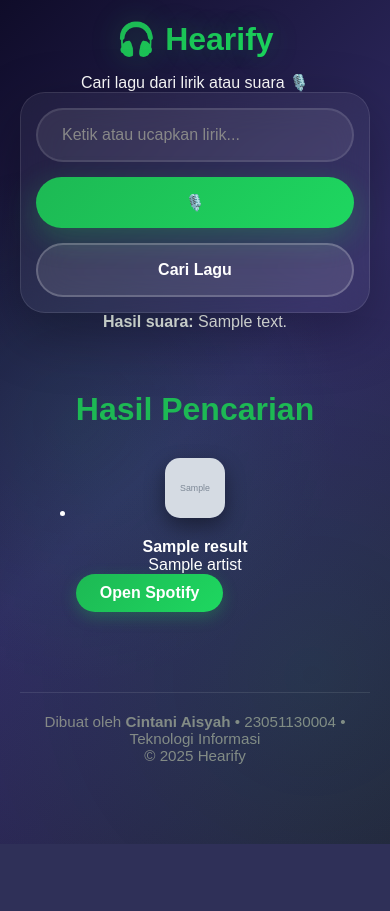
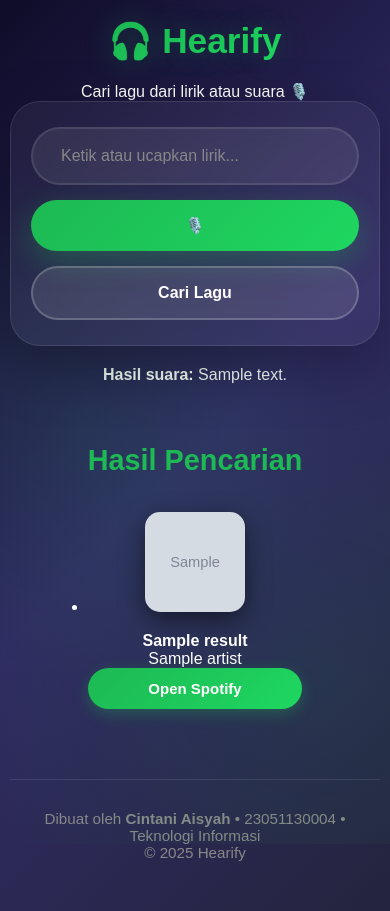
Before and after one commit to cintaniaisyah19/hearify, a Flask app: template templates/index.html in a window 390 px wide. Before the commit the page ends 844 px from the top, so only its background shows below. Run offline with Flask 3, Linux system fonts and the light colour scheme; the template is opened without the code that fills it: most values are stand-ins (such as "Sample title", 1, 10 or a date in 2020); grey boxes marked "Sample" are stand-in pictures.

Commit message:
Update style.css

```diff
--- a/static/style.css
+++ b/static/style.css
@@ -12,7 +12,7 @@
   display: flex;
   flex-direction: column;
   align-items: center;
-  padding: 20px;
+  padding: 40px 20px;
   position: relative;
   overflow-x: hidden;
 }
@@ -35,13 +35,13 @@
   z-index: 1;
   width: 100%;
   max-width: 1200px;
-  padding: 40px 20px;
+  padding: 0 20px;
 }
 
 /* ---------- HEADER ---------- */
 .header {
   text-align: center;
-  margin-bottom: 50px;
+  margin-bottom: 60px;
   animation: fadeInDown 0.8s ease;
 }
 
@@ -63,7 +63,7 @@
   -webkit-background-clip: text;
   -webkit-text-fill-color: transparent;
   background-clip: text;
-  margin-bottom: 15px;
+  margin-bottom: 20px;
   display: flex;
   align-items: center;
   justify-content: center;
@@ -75,21 +75,23 @@
   font-size: 1.3rem;
   color: #b3b3b3;
   font-weight: 300;
+  line-height: 1.6;
 }
 
 /* ---------- FORM ---------- */
 form {
   display: flex;
-  gap: 15px;
+  gap: 20px;
   justify-content: center;
   flex-wrap: wrap;
   background: rgba(255, 255, 255, 0.05);
-  padding: 30px;
-  border-radius: 25px;
+  padding: 40px;
+  border-radius: 30px;
   backdrop-filter: blur(20px);
   border: 1px solid rgba(255, 255, 255, 0.1);
   box-shadow: 0 20px 60px rgba(0, 0, 0, 0.3);
   animation: fadeInUp 0.8s ease 0.2s both;
+  margin-bottom: 20px;
 }
 
 @keyframes fadeInUp {
@@ -105,8 +107,8 @@
 
 input[type="text"] {
   flex: 1;
-  min-width: 280px;
-  padding: 16px 24px;
+  min-width: 300px;
+  padding: 18px 28px;
   border-radius: 50px;
   border: 2px solid rgba(255, 255, 255, 0.1);
   background: rgba(255, 255, 255, 0.08);
@@ -129,7 +131,7 @@
 }
 
 button {
-  padding: 16px 32px;
+  padding: 18px 36px;
   border-radius: 50px;
   border: none;
   cursor: pointer;
@@ -189,7 +191,7 @@
 
 /* ---------- RESULTS ---------- */
 .results {
-  margin-top: 60px;
+  margin-top: 80px;
   animation: fadeIn 0.8s ease 0.4s both;
 }
 
@@ -204,26 +206,27 @@
 
 .results h2 {
   text-align: center;
-  margin-bottom: 30px;
-  font-size: 2rem;
+  margin-bottom: 50px;
+  font-size: 2.2rem;
   color: #1db954;
+  font-weight: 600;
 }
 
 .no-results {
   text-align: center;
   color: #888;
   font-size: 1.1rem;
-  padding: 40px;
+  padding: 60px 20px;
 }
 
 .song-item {
   background: rgba(255, 255, 255, 0.05);
-  padding: 30px;
-  border-radius: 20px;
-  margin: 25px 0;
+  padding: 35px;
+  border-radius: 25px;
+  margin: 30px 0;
   display: flex;
   align-items: center;
-  gap: 30px;
+  gap: 35px;
   border: 1px solid rgba(255, 255, 255, 0.1);
   backdrop-filter: blur(10px);
   transition: all 0.3s ease;
@@ -251,16 +254,17 @@
 .song-info {
   display: flex;
   align-items: center;
-  gap: 20px;
+  gap: 30px;
   flex: 1;
 }
 
 .song-info img {
-  width: 80px;
-  height: 80px;
+  width: 110px;
+  height: 110px;
   border-radius: 15px;
-  box-shadow: 0 8px 20px rgba(0, 0, 0, 0.4);
+  box-shadow: 0 8px 25px rgba(0, 0, 0, 0.5);
   transition: transform 0.3s ease;
+  flex-shrink: 0;
 }
 
 .song-item:hover .song-info img {
@@ -269,45 +273,53 @@
 
 .song-details {
   flex: 1;
+  min-width: 0;
 }
 
 .song-details h3 {
-  font-size: 1.3rem;
-  margin-bottom: 5px;
+  font-size: 1.5rem;
+  margin-bottom: 10px;
   color: #fff;
+  font-weight: 600;
+  line-height: 1.3;
 }
 
 .song-details p {
   color: #b3b3b3;
-  font-size: 0.95rem;
+  font-size: 1.05rem;
+  line-height: 1.6;
 }
 
 .song-actions {
   display: flex;
   align-items: center;
-  gap: 15px;
+  gap: 20px;
   flex-wrap: wrap;
 }
 
 audio {
-  height: 40px;
-  border-radius: 20px;
+  height: 45px;
+  border-radius: 25px;
+  min-width: 250px;
 }
 
 audio::-webkit-media-controls-panel {
   background: rgba(255, 255, 255, 0.1);
+  border-radius: 25px;
 }
 
 .spotify-btn {
-  padding: 10px 24px;
+  padding: 12px 28px;
   background: linear-gradient(135deg, #1db954, #1ed760);
   color: white;
   text-decoration: none;
-  border-radius: 25px;
+  border-radius: 30px;
   font-weight: 600;
+  font-size: 15px;
   transition: all 0.3s ease;
   display: inline-block;
   box-shadow: 0 5px 15px rgba(29, 185, 84, 0.3);
+  white-space: nowrap;
 }
 
 .spotify-btn:hover {
@@ -317,11 +329,11 @@
 
 /* ---------- FOOTER ---------- */
 footer {
-  margin-top: 80px;
+  margin-top: 100px;
   text-align: center;
   color: #888;
   font-size: 0.95rem;
-  padding: 20px;
+  padding: 30px 20px;
   border-top: 1px solid rgba(255, 255, 255, 0.1);
 }
 
@@ -329,24 +341,35 @@
   color: #1db954;
   text-decoration: none;
   font-weight: 600;
+  transition: color 0.3s ease;
 }
 
 footer a:hover {
+  color: #1ed760;
   text-decoration: underline;
 }
 
 /* ---------- RESPONSIVE ---------- */
 @media (max-width: 768px) {
+  body {
+    padding: 30px 15px;
+  }
+
   h1 {
-    font-size: 2.5rem;
+    font-size: 2.8rem;
   }
 
   .subtitle {
-    font-size: 1.1rem;
+    font-size: 1.15rem;
+  }
+
+  .header {
+    margin-bottom: 50px;
   }
 
   form {
-    padding: 20px;
+    padding: 30px 25px;
+    gap: 15px;
   }
 
   input[type="text"] {
@@ -354,41 +377,103 @@
     min-width: auto;
   }
 
+  .results {
+    margin-top: 60px;
+  }
+
+  .results h2 {
+    margin-bottom: 35px;
+    font-size: 1.8rem;
+  }
+
   .song-item {
     flex-direction: column;
     text-align: center;
+    padding: 30px 25px;
+    gap: 25px;
+    margin: 20px 0;
   }
 
   .song-info {
     flex-direction: column;
     text-align: center;
+    gap: 20px;
+  }
+
+  .song-info img {
+    width: 120px;
+    height: 120px;
+  }
+
+  .song-details h3 {
+    font-size: 1.3rem;
+  }
+
+  .song-details p {
+    font-size: 1rem;
   }
 
   .song-actions {
     justify-content: center;
     width: 100%;
+    gap: 15px;
   }
 
   audio {
     width: 100%;
+    min-width: auto;
+  }
+
+  footer {
+    margin-top: 70px;
   }
 }
 
 @media (max-width: 480px) {
+  body {
+    padding: 20px 10px;
+  }
+
   h1 {
-    font-size: 2rem;
+    font-size: 2.2rem;
+  }
+
+  .subtitle {
+    font-size: 1rem;
+  }
+
+  .header {
+    margin-bottom: 40px;
   }
 
   form {
-    padding: 15px;
+    padding: 25px 20px;
   }
 
   button {
     width: 100%;
+    padding: 16px 28px;
+  }
+
+  .song-item {
+    padding: 25px 20px;
   }
 
   .song-info img {
-    width: 60px;
-    height: 60px;
+    width: 100px;
+    height: 100px;
+  }
+
+  .song-details h3 {
+    font-size: 1.2rem;
+  }
+
+  .song-details p {
+    font-size: 0.95rem;
+  }
+
+  .spotify-btn {
+    width: 100%;
+    text-align: center;
   }
 }
```
